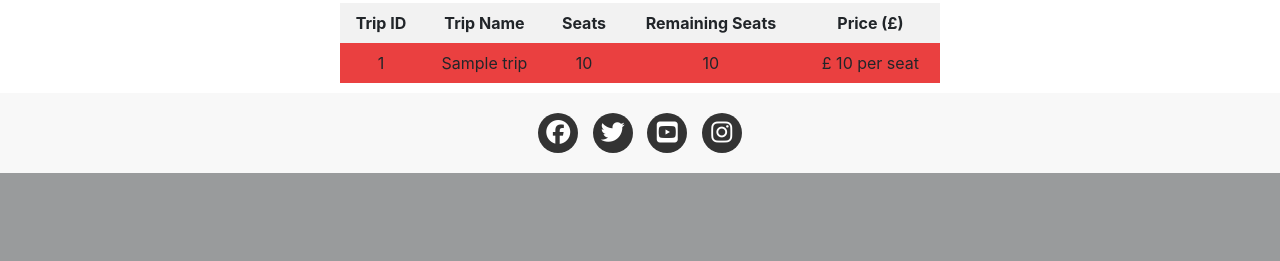
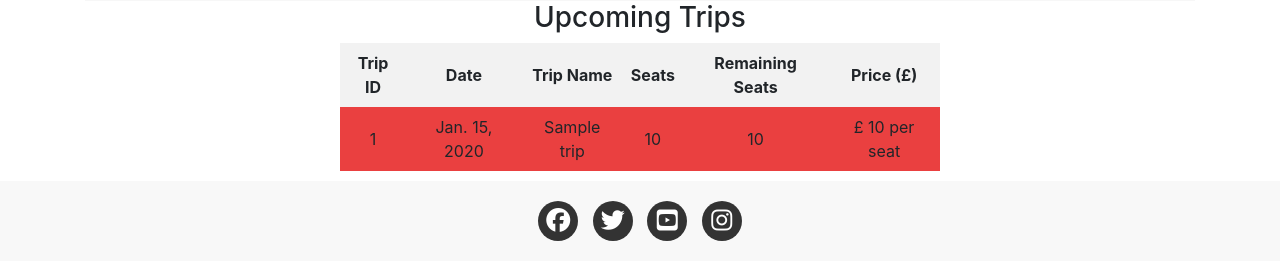
Before and after one commit to RichBurman/Project_4, a Django app: page / in a window 1280 px wide. Shown: the part 1382-1643 px from the top of the page. Before the commit the page ends 1555 px from the top, so only its background shows below. Run offline with Django 3.2, Linux system fonts and the light colour scheme; tables that the repository leaves empty hold one stand-in row (values such as "Sample post"); some libraries are stand-ins or nearby versions.

Commit message:
Add date to mybookings.html and index.html, as now displays the date of the trip to the user

```diff
--- a/templates/index.html
+++ b/templates/index.html
@@ -17,6 +17,10 @@
       you want to travel in style to follow and support United, this is the way
       to travel!
     </p>
+    <p>
+      All Trips leave from Manchester Piccadilly Train Station at 9:00am on the
+      date of the trip
+    </p>
   </div>
   <div>
     <a href="{% url 'account_signup' %}">
@@ -31,6 +35,7 @@
   <thread>
     <tr>
       <th>Trip ID</th>
+      <th>Date</th>
       <th>Trip Name</th>
       <th>Seats</th>
       <th>Remaining Seats</th>
@@ -43,6 +48,7 @@
     {% for trip in trip_list %}
     <tr>
       <td>{{ trip.trip_id}}</td>
+      <td>{{ trip.date }}</td>
       <td>{{ trip.trip_name}}</td>
       <td>{{ trip.seats}}</td>
       <td>{{ trip.remaining_seats}}</td>
--- a/templates/mybookings.html
+++ b/templates/mybookings.html
@@ -9,6 +9,7 @@
   <thead>
     <tr>
       <th>Trip Booked</th>
+      <th>Date</th>
       <th>Comments</th>
       <th>Seats Required</th>
       <th>Edit Booking</th>
@@ -19,6 +20,7 @@
     {% for booking in user.booking_set.all %}
     <tr>
       <td>{{ booking.trip_booked.trip_name }}</td>
+      <td>{{booking.date }}</td>
       <td>{{ booking.comment }}</td>
       <td>{{ booking.seats_required }}</td>
       <td>
```
